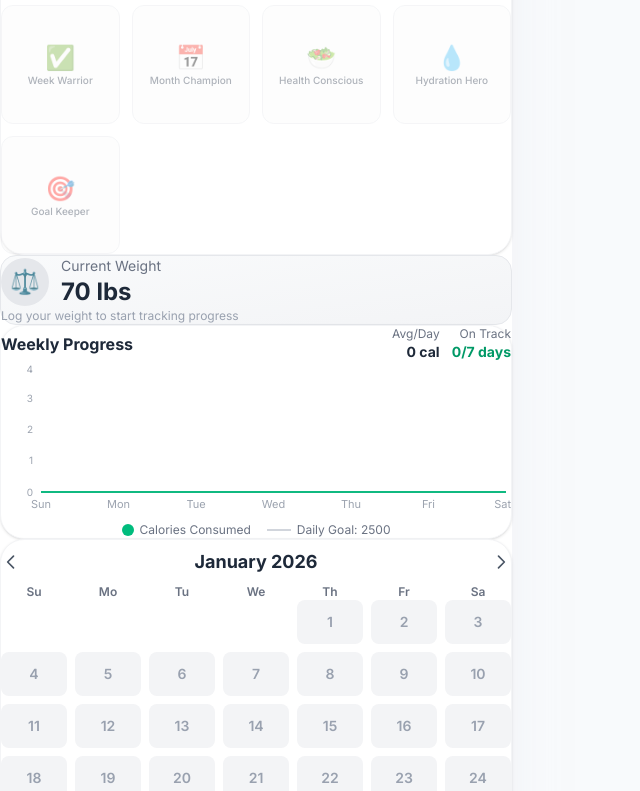
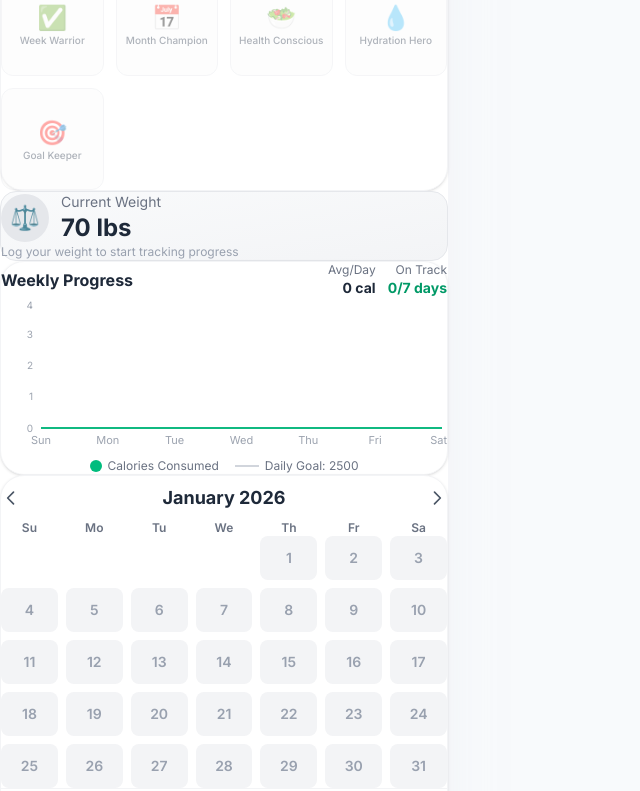
Before and after one commit to Nathanellevy-DI/MacroMap.github.io, a Next.js app: page /MacroMap.github.io/ in a window 1280 px wide. Shown: the part 1060-1851 px from the top of the page, without its empty margins (0-640 px from the left). Built offline with nearby package versions, Linux system fonts and the light colour scheme.

Commit message:
Fix layout: max-w-md centered container, removed conflicting padding

```diff
--- a/app/page.tsx
+++ b/app/page.tsx
@@ -500,7 +500,7 @@ export default function Home() {
   );
 
   return (
-    <main className="min-h-screen bg-slate-50 dark:bg-slate-900 text-slate-800 dark:text-slate-200 pt-12 pb-24 px-6" style={{ paddingTop: 'max(48px, env(safe-area-inset-top))' }}>
+    <main className="min-h-screen bg-slate-50 dark:bg-slate-900 text-slate-800 dark:text-slate-200 pt-12 pb-24" style={{ paddingTop: 'max(48px, env(safe-area-inset-top))' }}>
       {/* Full Screen Overlays for Tools */}
       {selectedTool === "scanner" && (
         <div className="fixed inset-0 z-[100] bg-black">
@@ -525,8 +525,8 @@ export default function Home() {
         </div>
       )}
 
-      {/* Main Content Area */}
-      <div className="max-w-lg mx-auto bg-white dark:bg-slate-800 min-h-screen shadow-2xl shadow-gray-200/50 dark:shadow-black/30 px-4">
+      {/* Main Content Area - Centered Container */}
+      <div className="w-full max-w-md mx-auto bg-white dark:bg-slate-800 min-h-screen shadow-2xl shadow-gray-200/50 dark:shadow-black/30">
         {activeTab === "dashboard" && renderDashboard()}
         {activeTab === "me" && (
           <MeSection
```
